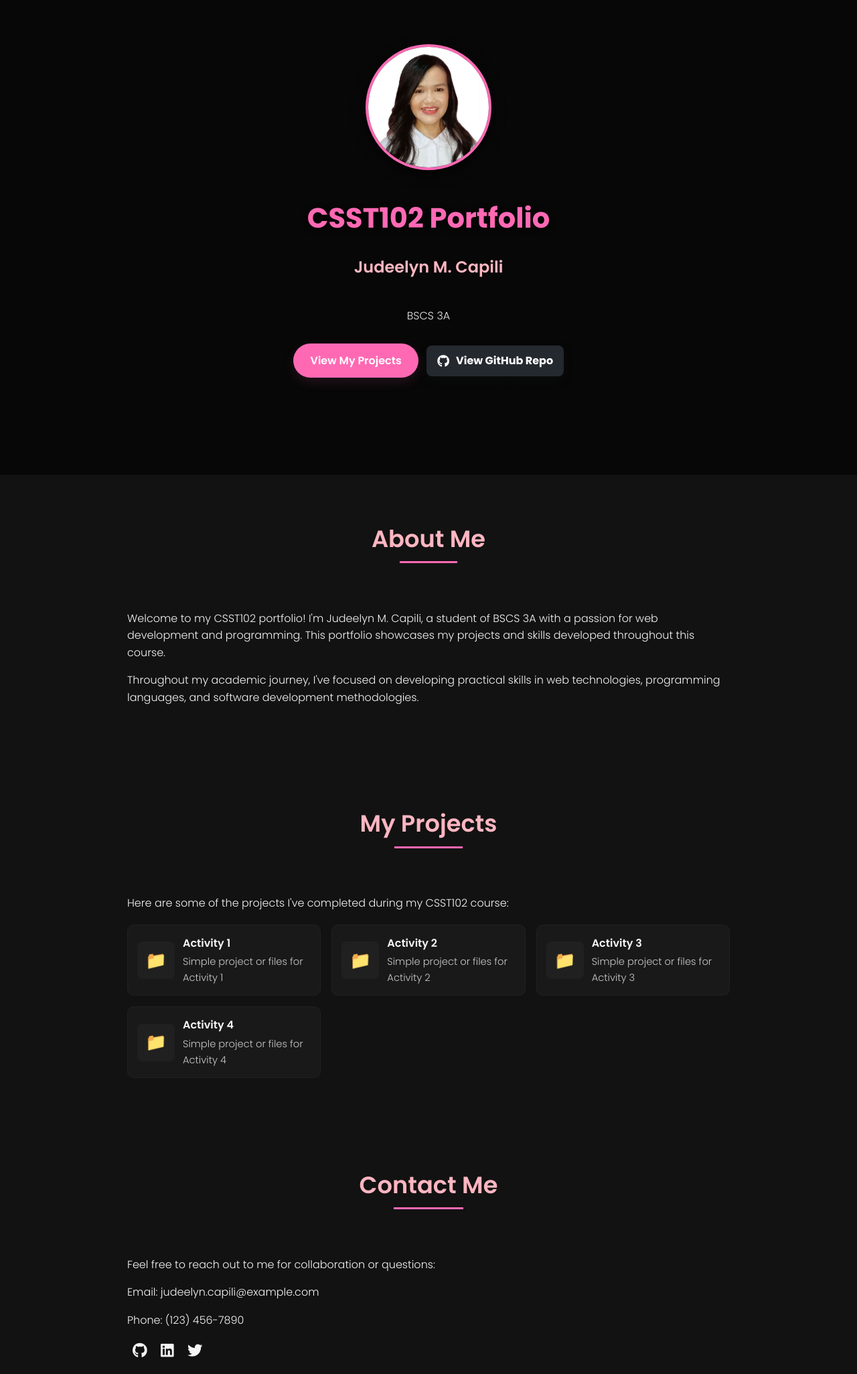
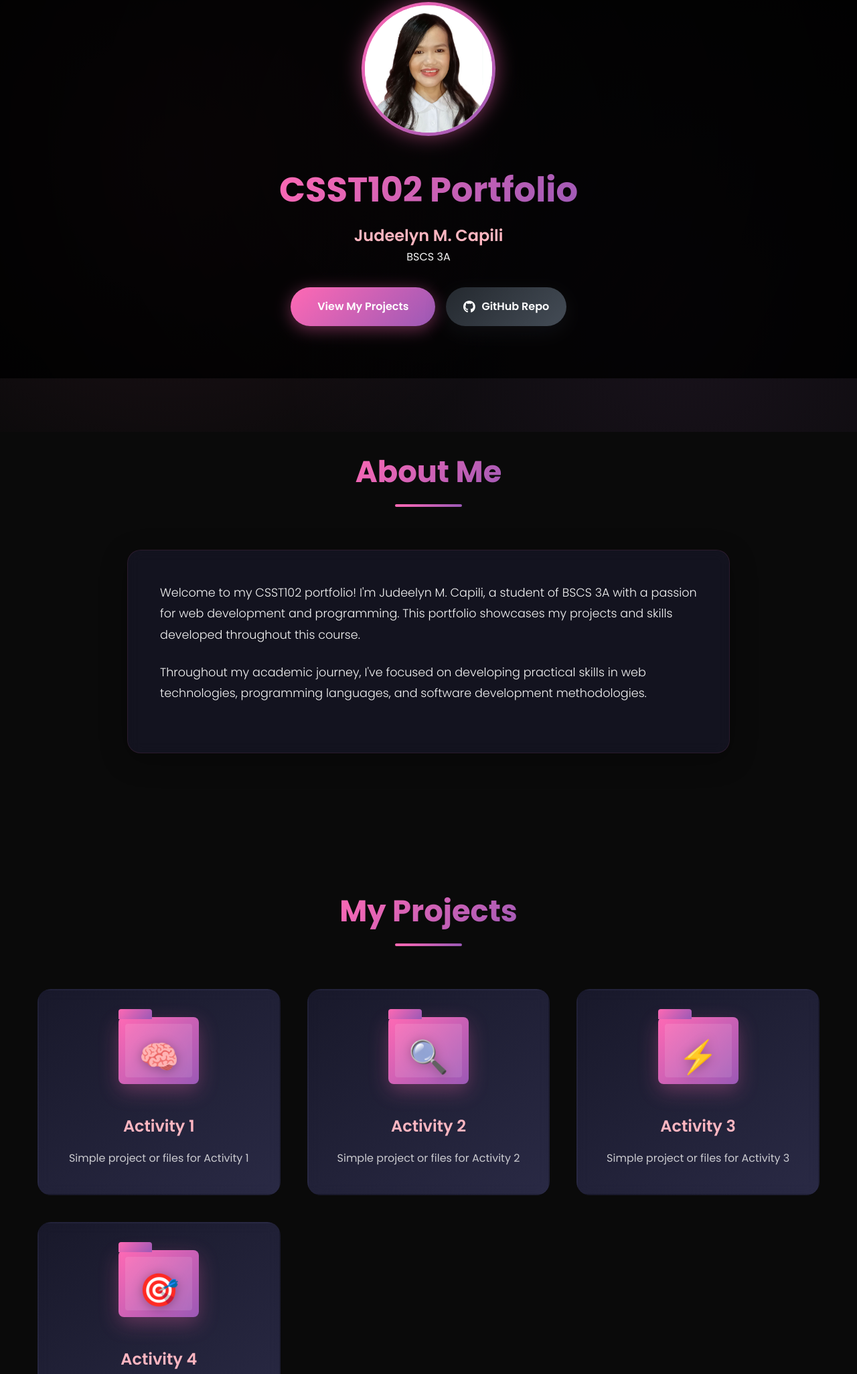
Before and after one commit to JudeelynCapili/CSST102-AY-25-26, a plain HTML site: page index.html in a window 1280 px wide. Shown: the part 155-2207 px from the top of the page at 67% size. Drawn offline with Linux system fonts and the light colour scheme.

Commit message:
Add index.html file

```diff
--- a/index.html
+++ b/index.html
@@ -4,40 +4,70 @@
     <meta charset="UTF-8" />
     <meta name="viewport" content="width=device-width, initial-scale=1.0" />
     <title>CSST102 - Portfolio</title>
-    <!-- Add Poppins font from Google Fonts -->
     <link rel="preconnect" href="https://fonts.googleapis.com" />
     <link rel="preconnect" href="https://fonts.gstatic.com" crossorigin />
     <link
       href="https://fonts.googleapis.com/css2?family=Poppins:wght@300;400;500;600;700&display=swap"
       rel="stylesheet"
     />
+    <link
+      rel="stylesheet"
+      href="https://cdnjs.cloudflare.com/ajax/libs/font-awesome/6.0.0-beta3/css/all.min.css"
+    />
     <style>
       :root {
         --pink-color: #ff69b4;
-        --dark-color: #121212;
+        --dark-color: #0a0a0a;
+        --card-bg: #1a1a2e;
         --light-pink: #ffb6c1;
         --text-color: #f5f5f5;
-        --card-bg: rgba(255, 255, 255, 0.03);
+        --accent-purple: #9b59b6;
+      }
+
+      * {
+        margin: 0;
+        padding: 0;
+        box-sizing: border-box;
       }
 
       body {
         font-family: "Poppins", sans-serif;
         background-color: var(--dark-color);
         color: var(--text-color);
-        margin: 0;
-        padding: 0;
         line-height: 1.6;
-        padding-top: 76px; /* offset fixed header */
+        overflow-x: hidden;
+      }
+
+      /* Animated background */
+      body::before {
+        content: "";
+        position: fixed;
+        top: 0;
+        left: 0;
+        width: 100%;
+        height: 100%;
+        background: radial-gradient(
+            circle at 20% 50%,
+            rgba(255, 105, 180, 0.1) 0%,
+            transparent 50%
+          ),
+          radial-gradient(
+            circle at 80% 80%,
+            rgba(155, 89, 182, 0.1) 0%,
+            transparent 50%
+          );
+        z-index: -1;
       }
 
       header {
-        background-color: rgba(0, 0, 0, 0.85);
-        padding: 0.8rem 0;
+        background-color: rgba(0, 0, 0, 0.95);
+        padding: 1rem 0;
         position: fixed;
         width: 100%;
         top: 0;
         z-index: 100;
-        box-shadow: 0 2px 10px rgba(0, 0, 0, 0.6);
+        backdrop-filter: blur(10px);
+        box-shadow: 0 2px 20px rgba(255, 105, 180, 0.1);
       }
 
       nav {
@@ -49,9 +79,29 @@
       nav a {
         color: var(--text-color);
         text-decoration: none;
-        margin: 0 1.2rem;
+        margin: 0 2rem;
         font-weight: 500;
-        transition: color 0.3s;
+        transition: all 0.3s;
+        position: relative;
+      }
+
+      nav a::after {
+        content: "";
+        position: absolute;
+        bottom: -5px;
+        left: 0;
+        width: 0;
+        height: 2px;
+        background: linear-gradient(
+          90deg,
+          var(--pink-color),
+          var(--accent-purple)
+        );
+        transition: width 0.3s;
+      }
+
+      nav a:hover::after {
+        width: 100%;
       }
 
       nav a:hover {
@@ -63,210 +113,403 @@
         flex-direction: column;
         align-items: center;
         justify-content: center;
-        min-height: calc(100vh - 76px);
+        height: calc(100vh - 80px);
         text-align: center;
-        padding: 2rem 1rem;
-        background: linear-gradient(rgba(0, 0, 0, 0.6), rgba(0, 0, 0, 0.6)),
+        padding: 0 1rem;
+        padding-top: 80px; /* offset for fixed header */
+        background: linear-gradient(rgba(0, 0, 0, 0.7), rgba(0, 0, 0, 0.7)),
           url("background.jpg");
         background-size: cover;
         background-position: center;
-        gap: 1rem;
+        position: relative;
+      }
+
+      .hero::before {
+        content: "";
+        position: absolute;
+        top: 0;
+        left: 0;
+        right: 0;
+        bottom: 0;
+        background: radial-gradient(
+          circle at center,
+          transparent 0%,
+          rgba(0, 0, 0, 0.5) 100%
+        );
       }
 
       .profile-container {
-        margin-bottom: 1rem;
+        margin-bottom: 2rem;
         position: relative;
+        z-index: 1;
+        animation: fadeInDown 1s ease-out;
+      }
+
+      @keyframes fadeInDown {
+        from {
+          opacity: 0;
+          transform: translateY(-30px);
+        }
+        to {
+          opacity: 1;
+          transform: translateY(0);
+        }
       }
 
       .profile-img {
-        width: 180px;
-        height: 180px;
+        width: 200px;
+        height: 200px;
         border-radius: 50%;
         object-fit: cover;
-        border: 4px solid var(--pink-color);
-        box-shadow: 0 6px 20px rgba(0, 0, 0, 0.6);
+        border: 5px solid transparent;
+        background: linear-gradient(white, white) padding-box,
+          linear-gradient(135deg, var(--pink-color), var(--accent-purple))
+            border-box;
+        box-shadow: 0 0 30px rgba(255, 105, 180, 0.5);
+        transition: transform 0.3s;
+      }
+
+      .profile-img:hover {
+        transform: scale(1.05);
       }
 
       h1 {
-        font-size: 2.6rem;
+        font-size: 3.2rem;
         margin: 0;
-        color: var(--pink-color);
+        background: linear-gradient(
+          135deg,
+          var(--pink-color),
+          var(--accent-purple)
+        );
+        -webkit-background-clip: text;
+        -webkit-text-fill-color: transparent;
+        background-clip: text;
         font-weight: 700;
-        text-shadow: 0 2px 10px rgba(0, 0, 0, 0.6);
+        z-index: 1;
+        position: relative;
+        animation: fadeInUp 1s ease-out 0.2s backwards;
+      }
+
+      @keyframes fadeInUp {
+        from {
+          opacity: 0;
+          transform: translateY(30px);
+        }
+        to {
+          opacity: 1;
+          transform: translateY(0);
+        }
       }
 
       h2 {
         color: var(--light-pink);
-        margin-top: 0.25rem;
+        margin-top: 0.5rem;
         font-weight: 600;
+        z-index: 1;
+        position: relative;
+        animation: fadeInUp 1s ease-out 0.4s backwards;
       }
 
-      p.lead {
-        opacity: 0.95;
-        margin: 0.3rem 0 0;
-        font-weight: 300;
+      .hero p {
+        z-index: 1;
+        position: relative;
+        animation: fadeInUp 1s ease-out 0.6s backwards;
       }
 
-      .hero-actions {
-        display: inline-flex;
-        gap: 12px;
-        align-items: center;
-        margin-top: 0.8rem;
+      .hero-buttons {
+        display: flex;
+        gap: 1rem;
         flex-wrap: wrap;
+        justify-content: center;
+        margin-top: 2rem;
+        z-index: 1;
+        position: relative;
+        animation: fadeInUp 1s ease-out 0.8s backwards;
       }
 
       .btn {
         display: inline-block;
-        background-color: var(--pink-color);
+        background: linear-gradient(
+          135deg,
+          var(--pink-color),
+          var(--accent-purple)
+        );
         color: white;
-        padding: 0.8rem 1.6rem;
-        border-radius: 30px;
+        padding: 1rem 2.5rem;
+        border-radius: 50px;
         text-decoration: none;
         font-weight: 600;
-        transition: all 0.25s;
-        box-shadow: 0 6px 18px rgba(255, 105, 180, 0.12);
+        transition: all 0.3s;
+        box-shadow: 0 5px 25px rgba(255, 105, 180, 0.4);
       }
 
       .btn:hover {
-        background-color: var(--light-pink);
-        transform: translateY(-3px);
+        transform: translateY(-5px);
+        box-shadow: 0 10px 35px rgba(255, 105, 180, 0.6);
       }
 
-      /* GitHub Repo Button */
       .github-btn {
         display: inline-flex;
         align-items: center;
-        background-color: #24292f;
+        gap: 0.6rem;
+        background: linear-gradient(135deg, #24292f, #444c56);
         color: white;
         text-decoration: none;
-        padding: 10px 16px;
-        border-radius: 8px;
-        font-weight: 700;
-        transition: all 0.25s;
-        gap: 10px;
-        box-shadow: 0 6px 18px rgba(36, 41, 47, 0.12);
-      }
-
-      .github-btn:hover {
-        background-color: #444c56;
-        transform: translateY(-2px);
+        padding: 0.9rem 1.6rem;
+        border-radius: 50px;
+        font-weight: 600;
+        transition: all 0.3s;
+        box-shadow: 0 8px 30px rgba(36, 41, 47, 0.35);
       }
 
       .github-btn i {
         font-size: 1.15rem;
+        display: inline-block;
+      }
+
+      .github-btn:hover {
+        background: linear-gradient(135deg, #444c56, #24292f);
+        transform: translateY(-4px);
+        box-shadow: 0 14px 40px rgba(36, 41, 47, 0.45);
       }
 
       .section {
-        padding: 4rem 2rem;
+        padding: 6rem 2rem;
       }
 
       .section-title {
         text-align: center;
-        margin-bottom: 2.5rem;
+        margin-bottom: 4rem;
       }
 
       .section-title h2 {
-        font-size: 2.2rem;
+        font-size: 2.8rem;
         display: inline-block;
         position: relative;
-        padding-bottom: 0.5rem;
-        font-weight: 600;
+        padding-bottom: 1rem;
+        font-weight: 700;
+        background: linear-gradient(
+          135deg,
+          var(--pink-color),
+          var(--accent-purple)
+        );
+        -webkit-background-clip: text;
+        -webkit-text-fill-color: transparent;
+        background-clip: text;
       }
 
       .section-title h2::after {
         content: "";
         position: absolute;
-        left: 25%;
+        left: 50%;
+        transform: translateX(-50%);
         bottom: 0;
-        width: 50%;
-        height: 3px;
-        background-color: var(--pink-color);
+        width: 100px;
+        height: 4px;
+        background: linear-gradient(
+          90deg,
+          var(--pink-color),
+          var(--accent-purple)
+        );
+        border-radius: 2px;
       }
 
       .about-content {
         max-width: 900px;
         margin: 0 auto;
         font-weight: 300;
+        background: rgba(26, 26, 46, 0.6);
+        padding: 3rem;
+        border-radius: 20px;
+        backdrop-filter: blur(10px);
+        border: 1px solid rgba(255, 105, 180, 0.1);
+        box-shadow: 0 10px 40px rgba(0, 0, 0, 0.3);
       }
 
-      /* Projects folder list */
+      .about-content p {
+        font-size: 1.1rem;
+        margin-bottom: 1.5rem;
+        line-height: 1.8;
+      }
+
       .projects-grid {
         display: grid;
-        grid-template-columns: repeat(auto-fit, minmax(220px, 1fr));
-        gap: 1rem;
-        margin-top: 1.2rem;
+        grid-template-columns: repeat(auto-fit, minmax(300px, 1fr));
+        gap: 2.5rem;
+        max-width: 1200px;
+        margin: 0 auto;
+        padding: 0 1rem;
+      }
+
+      .project-link {
+        text-decoration: none;
+        color: inherit;
       }
 
       .project-card {
-        display: flex;
-        align-items: center;
-        gap: 12px;
-        padding: 14px;
-        border-radius: 10px;
-        background: var(--card-bg);
-        transition: transform 0.18s, background 0.18s;
-        border: 1px solid rgba(255, 255, 255, 0.03);
+        background: linear-gradient(
+          145deg,
+          rgba(26, 26, 46, 0.9),
+          rgba(45, 45, 75, 0.9)
+        );
+        border-radius: 20px;
+        padding: 2.5rem;
+        text-align: center;
+        transition: all 0.4s ease;
+        border: 2px solid transparent;
+        cursor: pointer;
+        position: relative;
+        overflow: hidden;
+        backdrop-filter: blur(10px);
+      }
+
+      .project-card::before {
+        content: "";
+        position: absolute;
+        top: 0;
+        left: 0;
+        right: 0;
+        bottom: 0;
+        background: linear-gradient(
+          135deg,
+          var(--pink-color),
+          var(--accent-purple)
+        );
+        opacity: 0;
+        transition: opacity 0.4s;
+        z-index: 0;
+      }
+
+      .project-card:hover::before {
+        opacity: 0.1;
       }
 
       .project-card:hover {
-        transform: translateY(-6px);
-        background: rgba(255, 105, 180, 0.04);
-        border-color: rgba(255, 105, 180, 0.12);
-        box-shadow: 0 10px 30px rgba(0, 0, 0, 0.6);
+        transform: translateY(-15px) scale(1.02);
+        border-color: var(--pink-color);
+        box-shadow: 0 20px 50px rgba(255, 105, 180, 0.4);
+      }
+
+      .folder-icon-container {
+        position: relative;
+        width: 120px;
+        height: 120px;
+        margin: 0 auto 1.5rem;
+        z-index: 1;
       }
 
       .folder-icon {
-        width: 56px;
-        height: 56px;
+        position: relative;
+        width: 120px;
+        height: 100px;
+        background: linear-gradient(
+          135deg,
+          var(--pink-color),
+          var(--accent-purple)
+        );
         border-radius: 8px;
-        display: inline-flex;
-        align-items: center;
-        justify-content: center;
-        background: rgba(255, 255, 255, 0.03);
-        color: var(--pink-color);
-        font-size: 1.6rem;
-        flex-shrink: 0;
+        transition: all 0.4s ease;
+        box-shadow: 0 10px 30px rgba(255, 105, 180, 0.3);
       }
 
-      .project-info a {
-        color: var(--text-color);
-        text-decoration: none;
-        font-weight: 600;
+      .folder-icon::before {
+        content: "";
+        position: absolute;
+        top: -12px;
+        left: 0;
+        width: 50px;
+        height: 15px;
+        background: linear-gradient(
+          135deg,
+          var(--pink-color),
+          var(--accent-purple)
+        );
+        border-radius: 4px 4px 0 0;
       }
 
-      .project-info p {
-        margin: 4px 0 0;
-        font-size: 0.92rem;
+      .folder-icon::after {
+        content: "";
+        position: absolute;
+        top: 10px;
+        left: 10px;
+        right: 10px;
+        bottom: 10px;
+        background: rgba(255, 255, 255, 0.1);
+        border-radius: 4px;
+      }
+
+      .activity-icon {
+        position: absolute;
+        top: 50%;
+        left: 50%;
+        transform: translate(-50%, -50%);
+        font-size: 3rem;
+        z-index: 2;
+        filter: drop-shadow(0 2px 8px rgba(0, 0, 0, 0.3));
+        transition: all 0.4s ease;
+      }
+
+      .project-card:hover .folder-icon {
+        transform: scale(1.1) rotateY(15deg);
+        box-shadow: 0 15px 40px rgba(255, 105, 180, 0.5);
+      }
+
+      .project-card:hover .activity-icon {
+        transform: translate(-50%, -50%) scale(1.2) rotate(10deg);
+      }
+
+      .project-card h3 {
+        color: var(--light-pink);
+        margin-bottom: 1rem;
+        font-weight: 600;
+        font-size: 1.5rem;
+        position: relative;
+        z-index: 1;
+      }
+
+      .project-card p {
         color: rgba(245, 245, 245, 0.8);
-        font-weight: 300;
+        position: relative;
+        z-index: 1;
+        font-size: 1rem;
       }
 
       footer {
-        background-color: black;
+        background-color: rgba(0, 0, 0, 0.95);
         color: var(--text-color);
         text-align: center;
-        padding: 2rem 0;
+        padding: 2.5rem 0;
         font-weight: 300;
-      }
-
-      .social-icons a {
-        color: var(--text-color);
-        font-size: 1.4rem;
-        margin: 0 0.5rem;
-        transition: color 0.3s;
-      }
-
-      .social-icons a:hover {
-        color: var(--pink-color);
+        border-top: 1px solid rgba(255, 105, 180, 0.2);
       }
 
       @media (max-width: 768px) {
         h1 {
+          font-size: 2.5rem;
+        }
+
+        .section-title h2 {
           font-size: 2rem;
         }
 
-        .hero-actions {
-          justify-content: center;
+        .projects-grid {
+          grid-template-columns: 1fr;
+        }
+
+        nav a {
+          margin: 0 1rem;
+        }
+
+        .hero-buttons {
+          gap: 0.6rem;
+        }
+
+        .btn {
+          padding: 0.9rem 1.8rem;
+        }
+
+        .github-btn {
+          padding: 0.8rem 1.2rem;
         }
       }
     </style>
@@ -287,20 +530,22 @@
       </div>
       <h1>CSST102 Portfolio</h1>
       <h2>Judeelyn M. Capili</h2>
-      <p class="lead">BSCS 3A</p>
+      <p>BSCS 3A</p>
 
-      <!-- Actions aligned on same line -->
-      <div class="hero-actions" role="group" aria-label="hero actions">
-        <a href="#projects" class="btn">View My Projects</a>
+      <div class="hero-buttons" role="group" aria-label="hero actions">
+        <a href="#projects" class="btn" aria-label="View My Projects"
+          >View My Projects</a
+        >
 
         <a
           href="https://github.com/JudeelynCapili/CSST102-AY-25-26"
           target="_blank"
           rel="noopener noreferrer"
           class="github-btn"
+          aria-label="View GitHub Repository"
         >
           <i class="fab fa-github" aria-hidden="true"></i>
-          View GitHub Repo
+          <span>GitHub Repo</span>
         </a>
       </div>
     </section>
@@ -328,92 +573,71 @@
       <div class="section-title">
         <h2>My Projects</h2>
       </div>
-      <div class="about-content">
-        <p>
-          Here are some of the projects I've completed during my CSST102 course:
-        </p>
-
-        <!-- Folder links to GitHub activities -->
-        <div class="projects-grid" aria-live="polite">
-          <div class="project-card">
-            <div class="folder-icon" aria-hidden="true">📁</div>
-            <div class="project-info">
+      <div class="projects-grid">
         <a
           href="https://github.com/JudeelynCapili/CSST102-AY-25-26/tree/main/activity1"
+          class="project-link"
           target="_blank"
-                rel="noopener noreferrer"
-                >Activity 1</a
         >
+          <div class="project-card">
+            <div class="folder-icon-container">
+              <div class="folder-icon"></div>
+              <div class="activity-icon">🧠</div>
+            </div>
+            <h3>Activity 1</h3>
             <p>Simple project or files for Activity 1</p>
           </div>
-          </div>
+        </a>
 
-          <div class="project-card">
-            <div class="folder-icon" aria-hidden="true">📁</div>
-            <div class="project-info">
         <a
           href="https://github.com/JudeelynCapili/CSST102-AY-25-26/tree/main/activity2"
+          class="project-link"
           target="_blank"
-                rel="noopener noreferrer"
-                >Activity 2</a
         >
+          <div class="project-card">
+            <div class="folder-icon-container">
+              <div class="folder-icon"></div>
+              <div class="activity-icon">🔍</div>
+            </div>
+            <h3>Activity 2</h3>
             <p>Simple project or files for Activity 2</p>
           </div>
-          </div>
+        </a>
 
-          <div class="project-card">
-            <div class="folder-icon" aria-hidden="true">📁</div>
-            <div class="project-info">
         <a
           href="https://github.com/JudeelynCapili/CSST102-AY-25-26/tree/main/activity3"
+          class="project-link"
           target="_blank"
-                rel="noopener noreferrer"
-                >Activity 3</a
         >
+          <div class="project-card">
+            <div class="folder-icon-container">
+              <div class="folder-icon"></div>
+              <div class="activity-icon">⚡</div>
+            </div>
+            <h3>Activity 3</h3>
             <p>Simple project or files for Activity 3</p>
           </div>
-          </div>
+        </a>
 
-          <div class="project-card">
-            <div class="folder-icon" aria-hidden="true">📁</div>
-            <div class="project-info">
         <a
           href="https://github.com/JudeelynCapili/CSST102-AY-25-26/tree/main/activity4"
+          class="project-link"
           target="_blank"
-                rel="noopener noreferrer"
-                >Activity 4</a
         >
+          <div class="project-card">
+            <div class="folder-icon-container">
+              <div class="folder-icon"></div>
+              <div class="activity-icon">🎯</div>
+            </div>
+            <h3>Activity 4</h3>
             <p>Simple project or files for Activity 4</p>
           </div>
-          </div>
-        </div>
+        </a>
       </div>
     </section>
 
-    <section id="contact" class="section">
-      <div class="section-title">
-        <h2>Contact Me</h2>
-      </div>
-      <div class="about-content">
-        <p>Feel free to reach out to me for collaboration or questions:</p>
-        <p>Email: judeelyn.capili@example.com</p>
-        <p>Phone: (123) 456-7890</p>
-        <div class="social-icons">
-          <a href="#"><i class="fab fa-github"></i></a>
-          <a href="#"><i class="fab fa-linkedin"></i></a>
-          <a href="#"><i class="fab fa-twitter"></i></a>
-        </div>
-      </div>
-    </section>
-
-    <footer>
+    <footer id="contact">
       <p>&copy; 2025 Judeelyn M. Capili | CSST102 Portfolio</p>
     </footer>
-
-    <!-- Font Awesome for icons -->
-    <link
-      rel="stylesheet"
-      href="https://cdnjs.cloudflare.com/ajax/libs/font-awesome/6.0.0-beta3/css/all.min.css"
-    />
   </body>
 </html>
```
Lines whose indentation alone changed are shown as unchanged.
